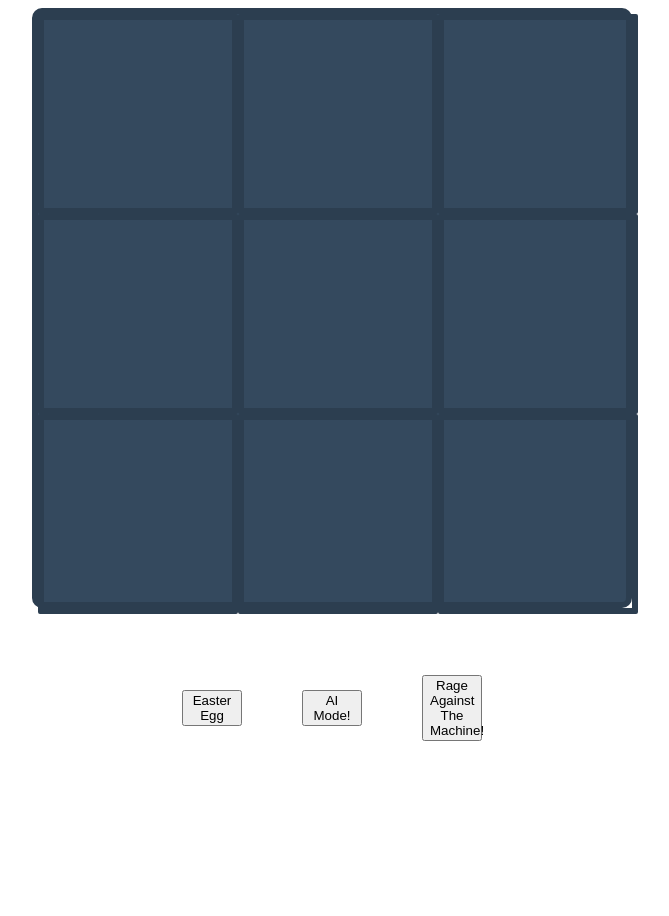
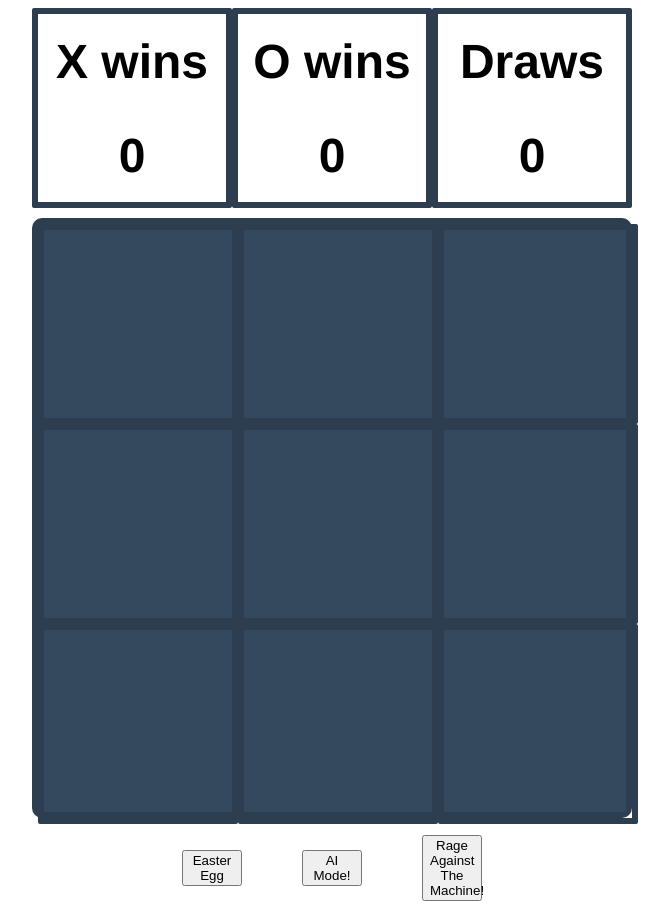
Before and after one commit to Herdmangct/0_ticktacktoe, a plain HTML site: page index.html in a window 1280 px wide. Shown: the whole page, without its empty margins (308-977 px from the left). Before the commit the page ends 816 px from the top, so only its background shows below. Drawn offline with Linux system fonts and the light colour scheme.

Commit message:
Added scores

```diff
--- a/css/tickTackToe.css
+++ b/css/tickTackToe.css
@@ -2,26 +2,54 @@
 * {box-sizing: border-box;}
 
 .body {
-  padding: 0;
-  margin: 0;
-  display: flex;
-  flex-direction: column; /* column, row */
-  justify-content: center;
-  align-items: center;
+  /* margin: auto; */
+
+  display: grid;
+  grid-template-columns: auto;
+  grid-row-gap: 10px;
+
+  /* display: flex;
+  flex-direction: column; /* column, row */ */
+  /* justify-content: center; */
+  /* align-items: center; */
 }
 
-.nav-bar {
+.score {
 
+  width: 600px;
   height: 200px;
-  width: 600px;
 
   margin: auto;
 
   display: grid;
-  grid-template-columns: 60px 60px 60px;
-  grid-column-gap: 60px;
+  grid-template-columns: 200px 200px 200px;
   justify-content: center;
   align-items: center;
+
+}
+
+.scoreBox {
+
+  min-width: 200px;
+  min-height: 200px;
+
+  border: 6px solid #2c3e50;
+  border-radius: 2px;
+
+  font-family: Helvetica;
+  font-weight: bold;
+  font-size: 3em;
+
+  display: grid;
+  grid-template-columns: 200px;
+  justify-content: center;
+  align-items: center;
+
+}
+
+.titleScore {
+
+  text-align: center;
 
 }
 
@@ -47,9 +75,11 @@
 
   border: 6px solid #2c3e50;
   border-radius: 2px;
+
   font-family: Helvetica;
   font-weight: bold;
   font-size: 4em;
+
   display: flex;
   justify-content: center;
   align-items: center;
@@ -64,3 +94,18 @@
   align-self: center;
 
 }
+
+.nav-bar {
+
+  height: 80px;
+  width: 600px;
+
+  margin: auto;
+
+  display: grid;
+  grid-template-columns: 60px 60px 60px;
+  grid-column-gap: 60px;
+  justify-content: center;
+  align-items: center;
+
+}
--- a/index.html
+++ b/index.html
@@ -13,7 +13,22 @@
   </head>
   <body>
 
-    <!-- <div class="score"></div> -->
+  <div class="body">
+
+      <div class="score" id="score">
+        <div class="scoreBox">
+          <div class="titleScore" id="zuck">X wins</div>
+          <div class="titleScore" id="score1">0</div>
+        </div>
+        <div class="scoreBox">
+          <div class="titleScore" id="AI">O wins</div>
+          <div class="titleScore" id="score2">0</div>
+        </div>
+        <div class="scoreBox">
+          <div class="titleScore">Draws</div>
+          <div class="titleScore" id="score3">0</div>
+        </div>
+      </div>
 
       <div class="game-board">
         <div class="box" id="00" data-x="0" data-y="0"></div>
@@ -35,5 +50,7 @@
 
     </div>
 
+    </div>
+
   </body>
 </html>
--- a/js/tttBackend.js
+++ b/js/tttBackend.js
@@ -203,7 +203,7 @@ const minimax = function (newBoard, player) {
   // available spots
   const emptySquares = findEmptySquares(newBoard);
 
-  // #1 check terminal states //////////////////////////////////////////////////
+  // #1 1 Base Case: check terminal states /////////////////////////////////////
   // check terminal states
   // assign 10 for AI win, -10 for AI loss and 0 for AI draw
   if (winFunction(newBoard, humanPlayer)){
@@ -231,7 +231,7 @@ const minimax = function (newBoard, player) {
     // set the empty spot to the current player
     newBoard[emptySquares[i]] = player;
 
-    // call miniMax to get score for each empty space node
+    // Recurse through the tree ////////////////////////////////////////////////
     if (player === aiPlayer){
       let result = minimax(newBoard, humanPlayer);
       move.score = result.score;
@@ -250,7 +250,6 @@ const minimax = function (newBoard, player) {
   //////////////////////////////////////////////////////////////////////////////
 
   // #3 get max or min score based on computer or human player /////////////////
-
   let bestMove;
   if (player === aiPlayer) {
     // if it is the computer's turn loop over the moves and choose the move with the highest score
@@ -293,7 +292,7 @@ const boardFactory = function () {
 
     player: "X",
 
-    scores: {"X":0, "Y":0, "draws":0},
+    scores: {"X":0, "O":0, "draws":0},
 
     indiciesOfWin: [],
 
--- a/js/tttFrontEnd.js
+++ b/js/tttFrontEnd.js
@@ -89,10 +89,10 @@ const clearFrontEndBoard = function () {
 };
 
 // #4 Game Play helper function
-const printTheEnd = function () {
+const printTheEnd = function (board, playAgainstAI) {
 
     const endIndicies = ["00", "01", "02", "10", "11", "12", "20", "21", "22"];
-  const end = "THEENDXOX";
+    const end = `THEENDXOX`;
     for (let i = 0; i < endIndicies.length; i++) {
 
       setTimeout(function () {
@@ -101,7 +101,7 @@ const printTheEnd = function () {
 
     };
 
-}
+};
 
 // #5 Game Play helper function
 const animateWinPositions = function (addClass, winPositions, numWinPostions) {
@@ -151,8 +151,7 @@ const endGameReset = function () {
 };
 
 // #8 Game Play helper function
-
-const isWinOrIsFull = function (winPositions, numWinPostions) {
+const isWinOrIsFull = function (winPositions, numWinPostions, playAgainstAI) {
 
   // update scores
   board.updateScores();
@@ -164,11 +163,22 @@ const isWinOrIsFull = function (winPositions, numWinPostions) {
   setTimeout(clearFrontEndBoard, 2000);
 
   // end the game (replace the tokens with end)
-  setTimeout(printTheEnd, 2000);
+  setTimeout(function () {
+    printTheEnd(board, playAgainstAI);
+  }, 2000);
 
   // wait till animation is over then reset the board
   event.stopPropagation(); // stops the on.click from propogating to the window
   setTimeout(endGameReset, 6600);
+
+};
+
+// #9 Update scores
+const updateScoresFrontEnd = function ($Xwins, $Owins, $Draws, board) {
+
+  $Xwins.text(`${board.scores["X"]}`);
+  $Owins.text(`${board.scores["O"]}`);
+  $Draws.text(`${board.scores["draws"]}`);
 
 };
 
@@ -213,10 +223,18 @@ $(document).ready(function () {
 
   // Initial variables
   $Square = $(".box");
-  // $Score = $(".score");
+
+  // Easter Egg Buttons
   $EasterEgg1 = $("button[name='Tech']");
   $AIPlayer = $("button[name='AIPlayer']");
-  $RageQuit = $("button[name='RageQuit']")
+  $RageQuit = $("button[name='RageQuit']");
+
+  // scores
+  $Xwins = $("#score1");
+  $Owins = $("#score2");
+  $Draws = $("#score3");
+  $AIScore = $("#AI");
+  $ZuckScore = $("#zuck");
 
   let useImages = false;
   let playAgainstAI = false;
@@ -230,6 +248,9 @@ $(document).ready(function () {
     // turn on images
     useImages = true;
 
+    $AIScore.text("Bill Wins");
+    $ZuckScore.text("Zuck Wins");
+
   })
 
   // #2 function: turn on AI player
@@ -239,6 +260,8 @@ $(document).ready(function () {
 
     playAgainstAI = true;
 
+    $AIScore.text("AI wins");
+
   });
 
   // #3 function: BLOW UP GAME!
@@ -246,6 +269,7 @@ $(document).ready(function () {
 
     $(".game-board").hide();
     $("button").hide();
+    $(".score").hide();
 
     // light em up
     $('body').css('background-image', 'url("img/nuke.gif")');
@@ -280,7 +304,9 @@ $(document).ready(function () {
       // wining move or board is full
       if (board.isWin() || board.isFull()) {
 
-        isWinOrIsFull(board.indiciesOfWin, board.indiciesOfWin.length);
+        isWinOrIsFull(board.indiciesOfWin, board.indiciesOfWin.length, playAgainstAI);
+
+        updateScoresFrontEnd($Xwins, $Owins, $Draws, board, $AIScore, playAgainstAI);
 
       } else if (playAgainstAI) {
 
@@ -292,7 +318,11 @@ $(document).ready(function () {
 
         // if the AI wins or draws
         if (board.isWin() || board.isFull()) {
-          isWinOrIsFull(board.indiciesOfWin, board.indiciesOfWin.length);
+
+          isWinOrIsFull(board.indiciesOfWin, board.indiciesOfWin.length, playAgainstAI);
+
+          updateScoresFrontEnd($Xwins, $Owins, $Draws, board, $AIScore, playAgainstAI);
+
         } else {
           board.updatePlayer();
         };
```
Also changed, not shown: 1 other file. Lines whose indentation alone changed are shown as unchanged.
